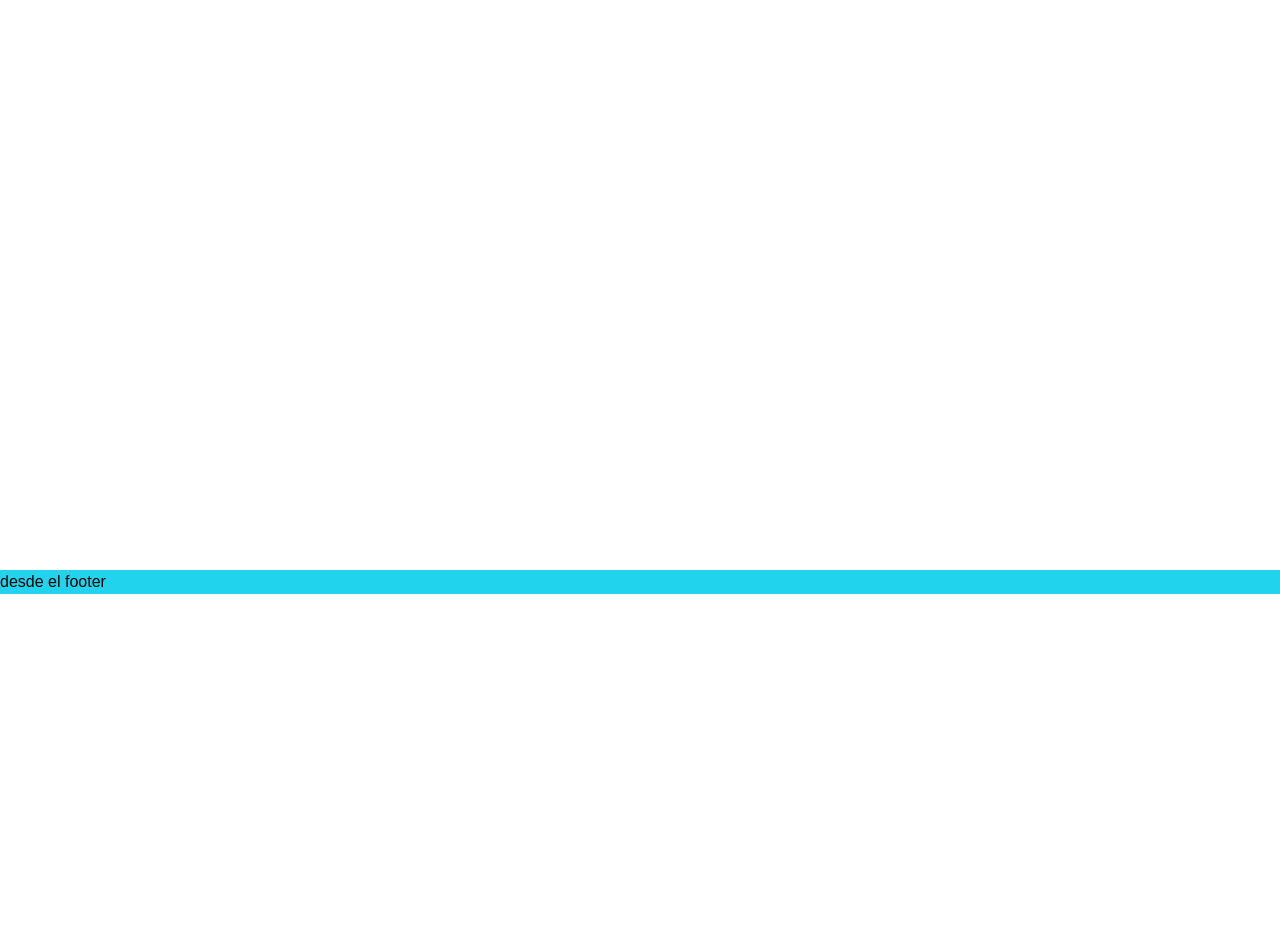
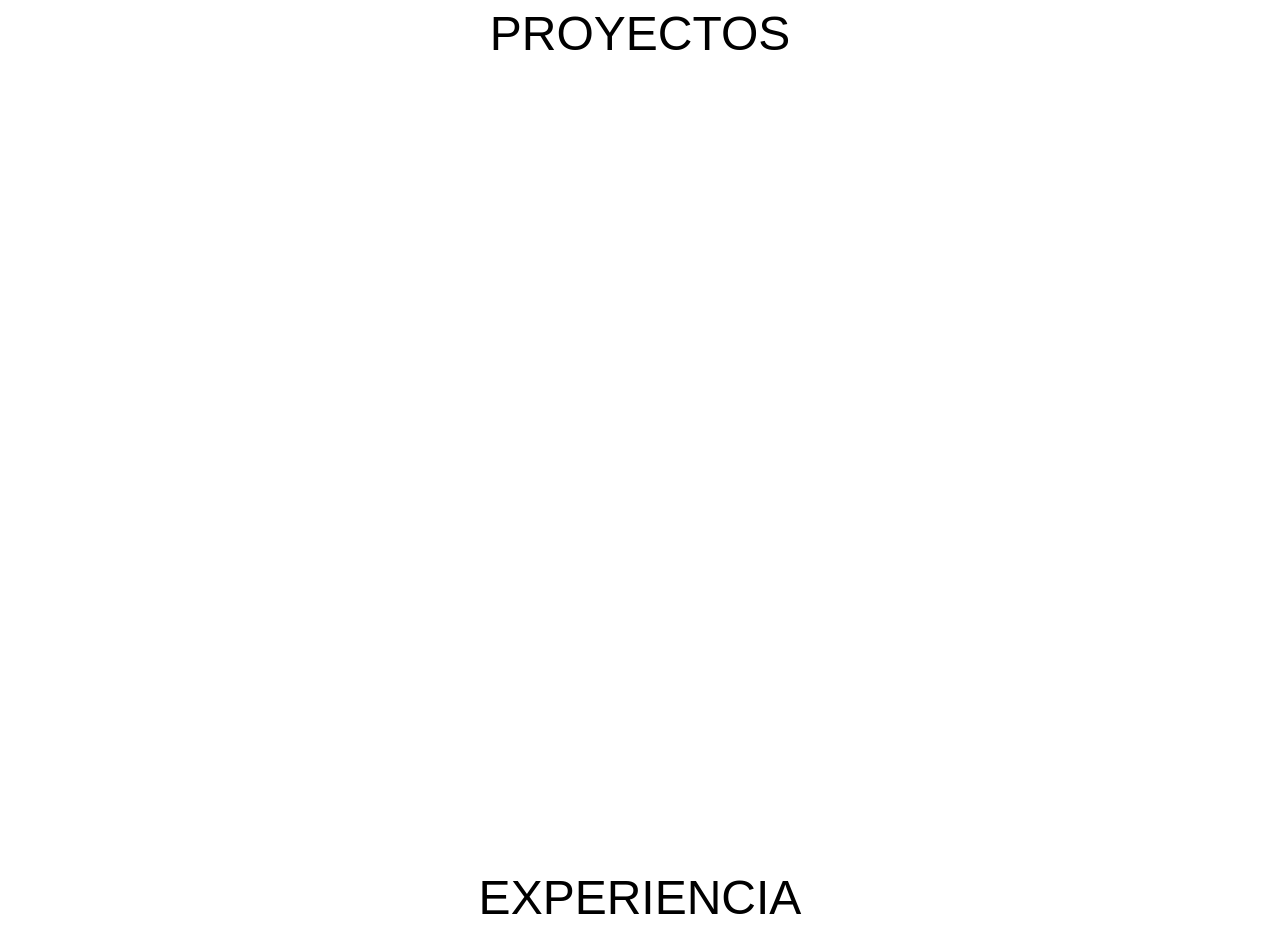
Before and after one commit to jhonbg09/portafolio-v1, a React (Vite) app: page / in a window 1280 px wide. Shown: the part 1830-2782 px from the top of the page. Before the commit the page ends 2424 px from the top, so only its background shows below. Built offline with nearby package versions, Linux system fonts and the light colour scheme; a web font is replaced by a local one.

Commit message:
Agregando componente experience

```diff
--- a/src/App.jsx
+++ b/src/App.jsx
@@ -1,10 +1,11 @@
 import './App.css'
 import './style/home.css'
-import { data } from './data'
+import { data, experience } from './data'
 import Header from './components/Header'
 import Home from './components/Home'
 import About from './components/About'
 import Projects from './components/Projects'
+import Experience from './components/Experience'
 
 function App() {
   console.log(data)
@@ -28,8 +29,14 @@ function App() {
         />
       </section>
 
-      <section className='h-screen home'>
+      <section className='h-screen mt-20 home'>
         <Projects/>
+      </section>
+
+      <section className='h-screen mt-20 home'>
+        <Experience
+          experiencia={experience.name}
+        />
       </section>
 
       <footer className='bg-cyan-400'>
--- /dev/null
+++ b/src/components/Experience.jsx
@@ -0,0 +1,13 @@
+import React from "react";
+
+function Experience({experiencia}) {
+  return (
+    <div>
+      <div>
+        <h2 className="uppercase text-5xl text-center mt-16">{experiencia}</h2>
+      </div>
+    </div>
+  );
+}
+
+export default Experience;
--- a/src/components/Header.jsx
+++ b/src/components/Header.jsx
@@ -1,16 +1,29 @@
-import '../style/header.css'
+import "../style/header.css";
 import React from "react";
 
 export default function Header() {
   return (
     <div className="flex justify-between h-full items-center">
       <div>Logo</div>
-      <ul className="flex justify-around w-96 h-10 font-bold uppercase">
-        <li className="hover:bg-cyan-400 flex items-center justify-center rounded-md px-2 cursor-pointer h-full">Inicio</li>
-        <li className="hover:bg-cyan-400 flex items-center justify-center rounded-md px-2 cursor-pointer">Sobre mi</li>
-        <li className="hover:bg-cyan-400 flex items-center justify-center rounded-md px-2 cursor-pointer">Proyectos</li>
-        <li className="hover:bg-cyan-400 flex items-center justify-center rounded-md px-2 cursor-pointer">Contacto</li>
-      </ul>
+      <div className="w-1/2">
+        <ul className="flex justify-around h-10 w- full font-bold uppercase">
+          <li className="hover:bg-cyan-400 flex items-center justify-center rounded-md px-2 cursor-pointer h-full">
+            Inicio
+          </li>
+          <li className="hover:bg-cyan-400 flex items-center justify-center rounded-md px-2 cursor-pointer">
+            Sobre mi
+          </li>
+          <li className="hover:bg-cyan-400 flex items-center justify-center rounded-md px-2 cursor-pointer">
+            Proyectos
+          </li>
+          <li className="hover:bg-cyan-400 flex items-center justify-center rounded-md px-2 cursor-pointer">
+            Experiencia
+          </li>
+          <li className="hover:bg-cyan-400 flex items-center justify-center rounded-md px-2 cursor-pointer">
+            Contacto
+          </li>
+        </ul>
+      </div>
     </div>
   );
 }
--- a/src/components/Projects.jsx
+++ b/src/components/Projects.jsx
@@ -1,11 +1,14 @@
-import React from 'react'
+import React from "react";
 
 function Projects() {
   return (
-    <div>
-       <h2 className="uppercase text-5xl text-center mt-16">Proyectos</h2>
+    <div className="mt-20">
+      <div>
+        <h2 className="uppercase text-5xl text-center mt-16">Proyectos</h2>
+      </div>
+
     </div>
-  )
+  );
 }
 
 export default Projects;
--- a/src/data.js
+++ b/src/data.js
@@ -77,3 +77,7 @@ export const data = {
 
 
 };
+
+export const experience = {
+  name: "experiencia",
+}
```
Also changed, not shown: public/foto-perfil.jpg (added).
